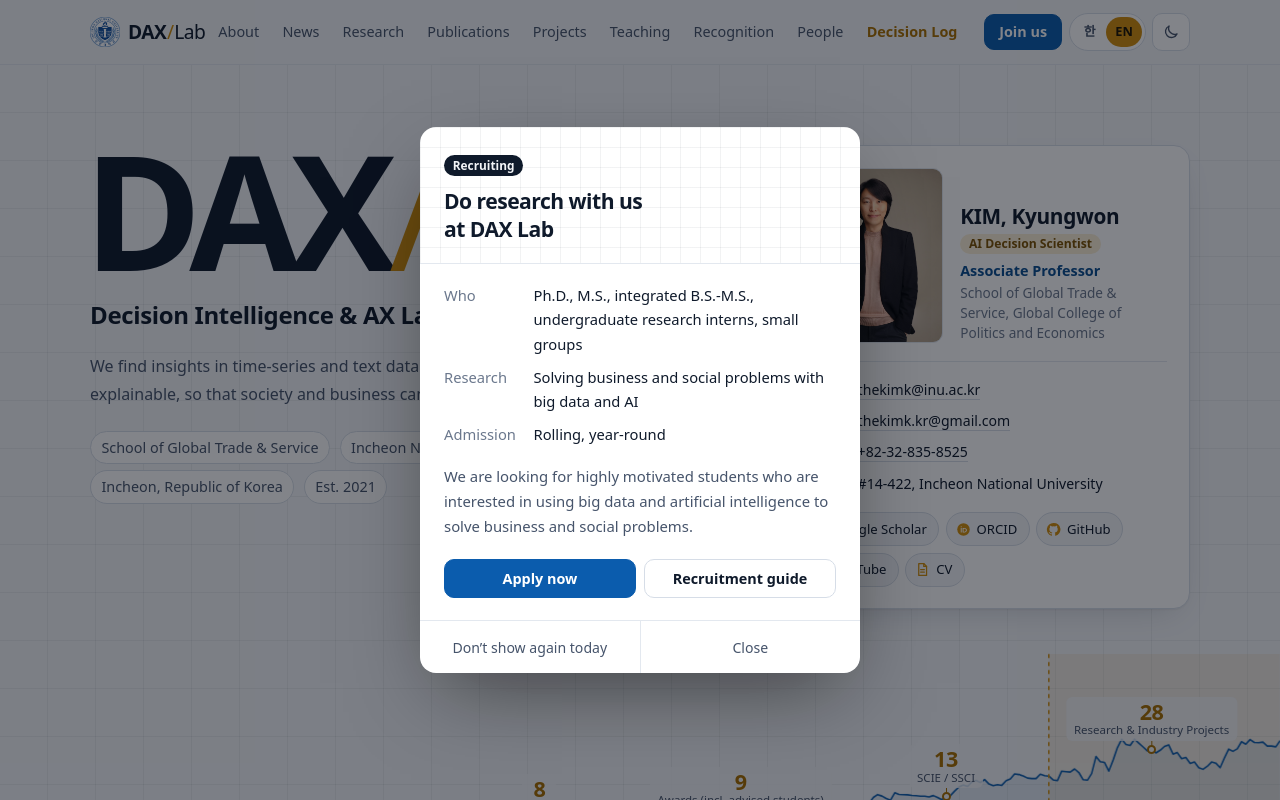
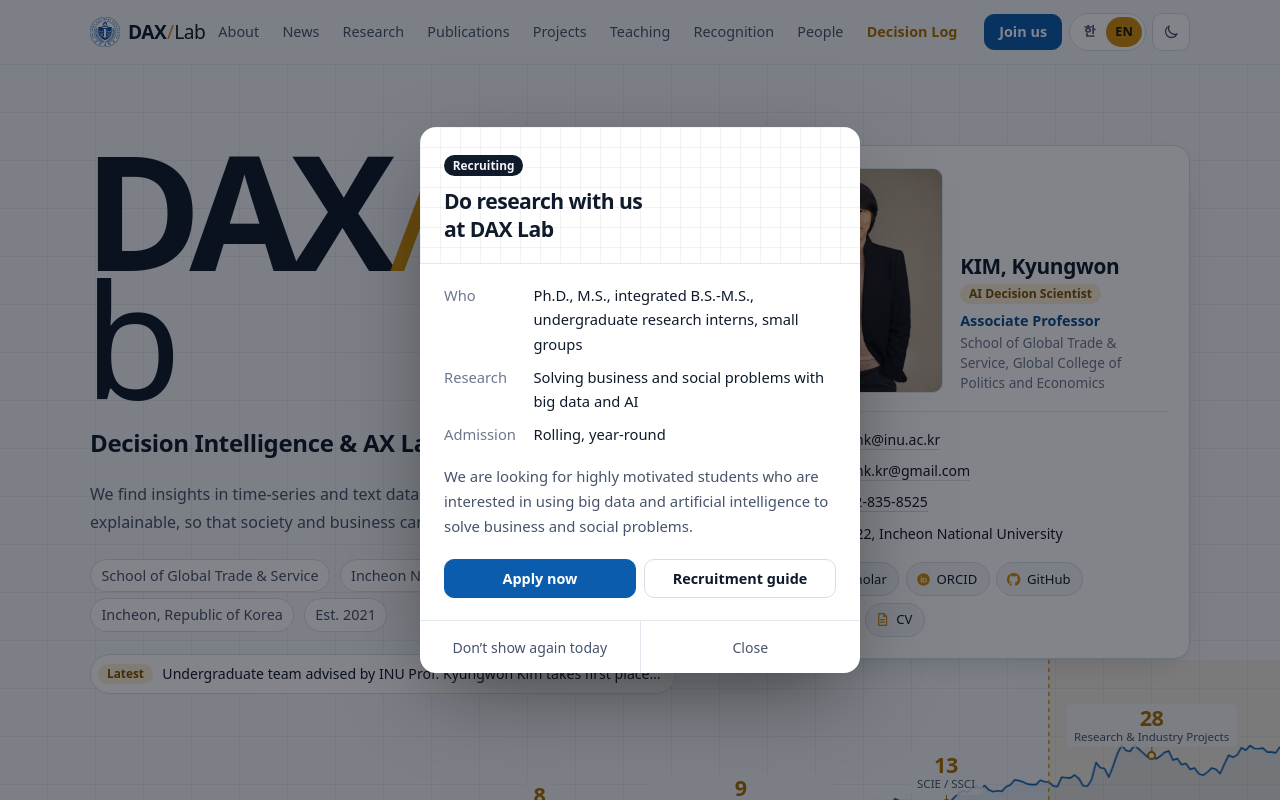
Before and after one commit to thekimk/thekimk.github.io, a plain HTML site: page index.html in a window 1280 px wide. Shown: the top 800 px of the page. Drawn offline with Linux system fonts and the light colour scheme; a web font is replaced by a local one.

Commit message:
Update site 2026-11-14 22:08

```diff
--- a/index.html
+++ b/index.html
@@ -95,7 +95,7 @@ body::before{content:"";position:fixed;inset:0 0 auto;height:env(safe-area-inset
 
 /* ---------- Hero ---------- */
 .hero{position:relative;overflow:hidden;border-bottom:1px solid var(--line-2);background-image:linear-gradient(var(--grid) 1px,transparent 1px),linear-gradient(90deg,var(--grid) 1px,transparent 1px);background-size:48px 48px;background-position:-1px -1px}
-.hero-inner{max-width:var(--maxw);margin:0 auto;padding:clamp(2.5rem,7vw,5rem) var(--gutter) 0;display:grid;grid-template-columns:minmax(0,1fr) minmax(300px,410px);gap:clamp(2rem,5vw,4.5rem);align-items:start;position:relative;z-index:2}
+.hero-inner{max-width:var(--maxw);margin:0 auto;padding:clamp(2.5rem,7vw,5rem) var(--gutter) 0;display:grid;grid-template-columns:minmax(0,1fr) minmax(300px,450px);gap:clamp(2rem,5vw,4.5rem);align-items:start;position:relative;z-index:2}
 .wordmark{font-size:clamp(4.4rem,13.5vw,10rem);font-weight:700;letter-spacing:-.06em;line-height:.8;margin:0 0 0 -.04em}
 .wordmark .slash{font-weight:300;color:var(--signal);margin:0 .01em}
 .wordmark .lab{font-weight:300;letter-spacing:-.05em}
@@ -110,7 +110,7 @@ body::before{content:"";position:fixed;inset:0 0 auto;height:env(safe-area-inset
 .latest span:last-child{overflow:hidden;text-overflow:ellipsis;white-space:nowrap}
 
 .pi-card{background:var(--surface);border:1px solid var(--line);border-radius:16px;padding:1.35rem;box-shadow:var(--shadow);position:relative}
-.pi-top{display:grid;grid-template-columns:140px minmax(0,1fr);gap:1.1rem;align-items:end}
+.pi-top{display:grid;grid-template-columns:180px minmax(0,1fr);gap:1.1rem;align-items:end}
 .portrait{aspect-ratio:4/5;border-radius:10px;overflow:hidden;background:var(--surface-2);border:1px solid var(--line-2)}
 .portrait img{width:100%;height:100%;object-fit:cover}
 .pi-name{font-size:1.3rem;font-weight:700;letter-spacing:-.015em;margin:0;line-height:1.25}
@@ -127,7 +127,7 @@ body::before{content:"";position:fixed;inset:0 0 auto;height:env(safe-area-inset
 .chip-link:hover{border-color:var(--signal);color:var(--ink)}
 .chip-link svg{width:15px;height:15px;flex:none;color:var(--signal)}
 
-.hero-chart{position:relative;z-index:1;height:clamp(190px,19vw,250px);margin-top:clamp(1.5rem,3.5vw,2.8rem);pointer-events:none}
+.hero-chart{position:relative;z-index:1;height:clamp(190px,19vw,250px);margin-top:clamp(-2.2rem,-2.6vw,-.5rem);pointer-events:none}
 .hero-chart svg{position:absolute;inset:0;width:100%;height:100%;overflow:visible}
 .series-line{fill:none;stroke:var(--accent);stroke-width:1.6;vector-effect:non-scaling-stroke;stroke-linejoin:round}
 .series-area{fill:var(--accent);opacity:.07}
@@ -621,7 +621,7 @@ details.more .svc-group li{break-inside:avoid;grid-template-columns:4.2rem minma
   .pub{grid-template-columns:minmax(0,1fr);gap:.2rem}
   .search{flex:1 1 100%}
   .rlist li{grid-template-columns:minmax(0,1fr);gap:.1rem}
-  .pi-top{grid-template-columns:112px minmax(0,1fr)}
+  .pi-top{grid-template-columns:136px minmax(0,1fr)}
   .members{grid-template-columns:repeat(2,minmax(0,1fr));gap:.45rem}
   .member{grid-template-columns:36px minmax(0,1fr);gap:.55rem;padding:.55rem .6rem}
   .avatar{width:36px;height:36px;font-size:.78rem}
@@ -719,6 +719,7 @@ details.more .svc-group li{break-inside:avoid;grid-template-columns:4.2rem minma
           <li>Incheon, Republic of Korea</li>
           <li>Est. 2021</li>
         </ul>
+        <div id="latest-slot"></div>
       </div>
 
       <aside class="pi-card" aria-label="연구책임자">
@@ -1016,7 +1017,7 @@ document.documentElement.lang = LANG;
 </script>
 <!-- DATA:BEGIN -->
 <!-- 홈페이지 내용(DATA)은 엑셀 → build.py → site/data.js 로 자동 생성됩니다. 이 파일은 템플릿이라 단독으로 열면 내용이 비어 보입니다. site/index.html을 여세요. -->
-<script src="data.js?v=202611142200"></script>
+<script src="data.js?v=202611142208"></script>
 <!-- DATA:END -->
 <script>
 /* =====================================================================
@@ -1330,6 +1331,11 @@ if (LANG === "en") {  /* 영어 화면: en 값으로 덮어쓰기 (사진 매칭
         "</ul></details>" : "") +
       '</div><span class="news-src">' + esc(n.src) + "</span></li>";
   }).join("");
+  const latest = DATA.news.find(n => !n.pinned);
+  if (latest) {
+    $("#latest-slot").innerHTML = '<a class="latest" href="#news"><span class="' + kindClass(latest.kind) + '">Latest</span><span>' + esc(latest.title) + "</span></a>";
+  }
+
   /* ---------- Decision Log page (log.html): news + papers + projects + awards + talks ---------- */
   if (PAGE === "log") {
   const ym = d => { const m = String(d || "").match(/(\d{4})(?:[.\-](\d{1,2}))?/); return m ? m[1] + (m[2] ? "." + m[2].padStart(2, "0") : "") : ""; };
```
Also changed, not shown: log.html (+11 -5 lines), 1 other file.
